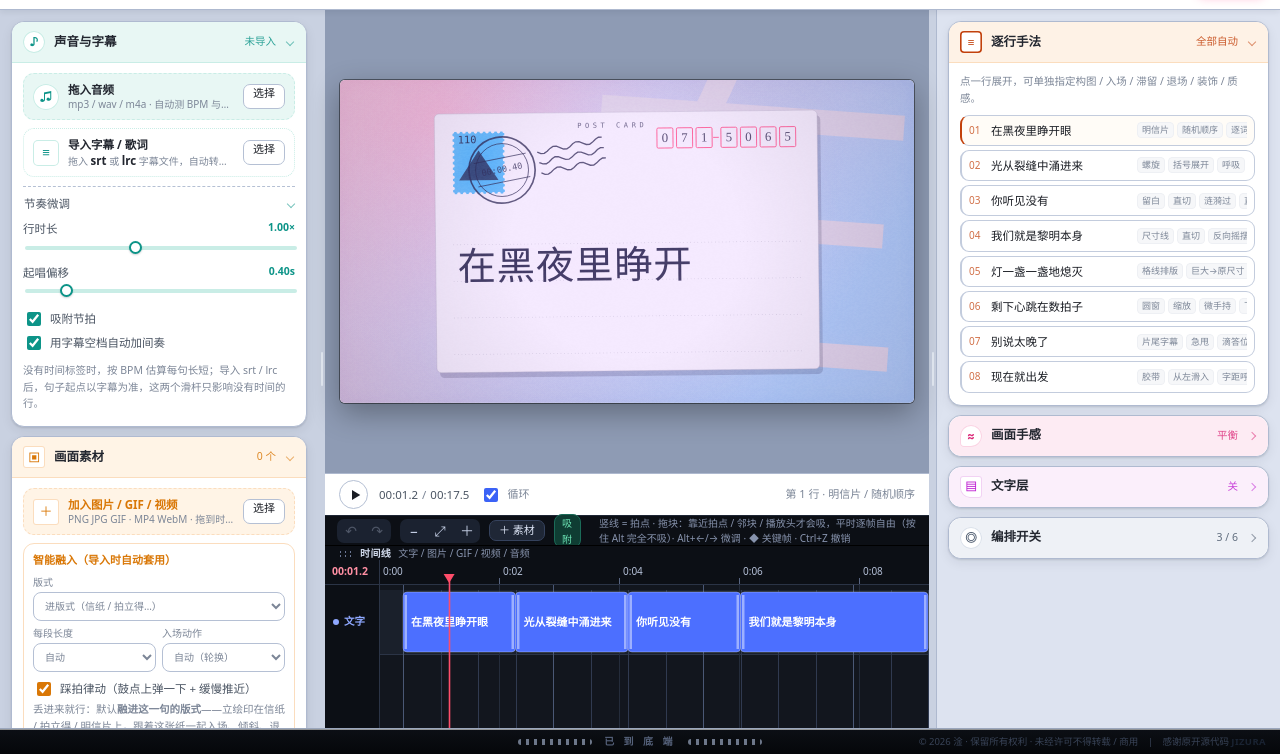
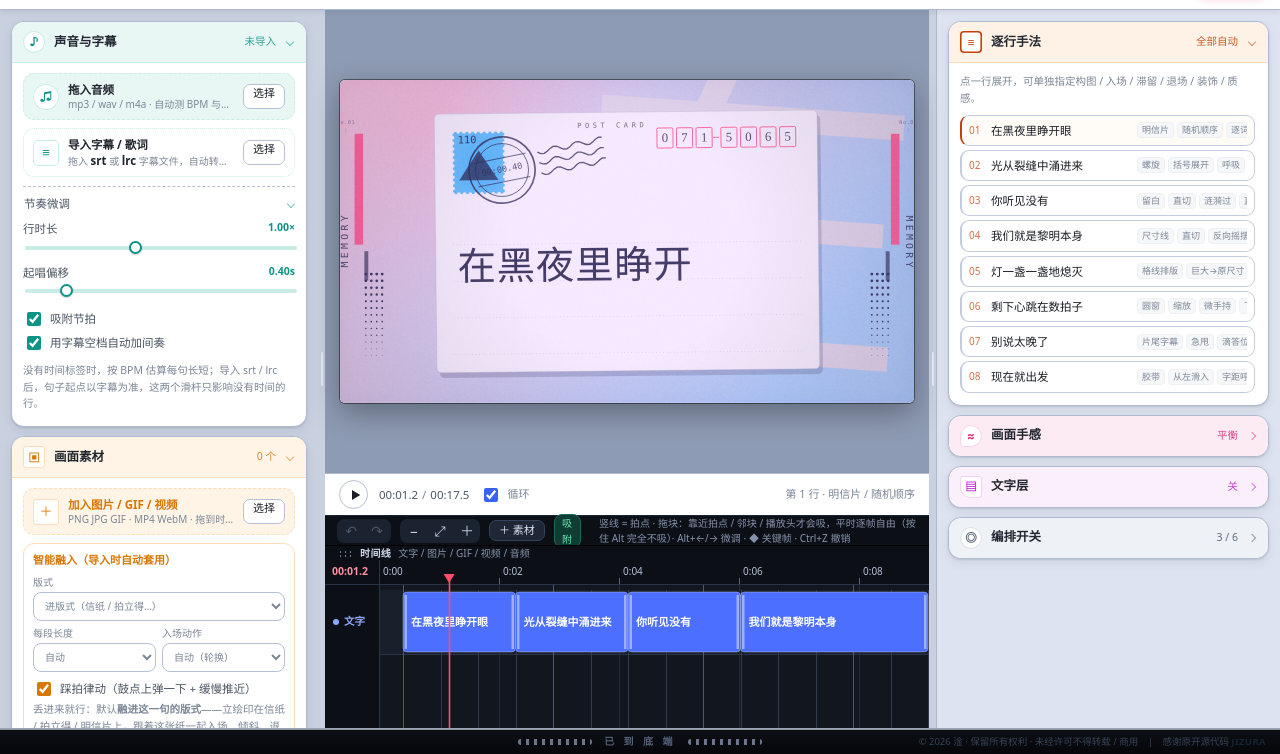
Before and after one commit to 1075165623/zimian-studio, a plain HTML site: page index.html in a window 1280 px wide. Shown: the part 46-800 px from the top of the page. Drawn offline with Linux system fonts and the light colour scheme.

Commit message:
单薄版式重做：素材拖到哪句就吸到哪句（拍立得的照片窗能直接嵌素材）；19 种纸片版式在纸外自动补竖排英文 / 色块 / 网点

```diff
--- a/app/studio.js
+++ b/app/studio.js
@@ -134,7 +134,7 @@ function boot() {
   syncMediaState();
 
   // 效果库（app/catalog.js）用这几个入口；先挂上再生成，出问题也不会让整页卡死
-  S.api = { replan, setOverride, toast, targetLine, applySubText, parseCues, cuesToLrc, loadAudioFile, drawWave, loadMediaFile, addImageFiles, dropFiles, exportPNG, tlGeom, drawTimeline, removeMedia, selectMedia, draw, drawMediaOverlay, drawMediaUnder, undo, redo };
+  S.api = { replan, setOverride, toast, targetLine, applySubText, parseCues, cuesToLrc, loadAudioFile, drawWave, loadMediaFile, addImageFiles, dropFiles, exportPNG, tlGeom, drawTimeline, removeMedia, selectMedia, draw, drawMediaOverlay, drawMediaUnder, undo, redo, snapSlotDrop: dropSlotClip };
 
   replan();
   commit(); syncHistBtns();          // 历史的第 0 步：刚打开时的样子
@@ -930,17 +930,14 @@ function bindTimeline() {
         S.mediaSel = i;
         syncMediaList();
         pause();
-        if (m.inLayout && !m.orphan) {           // 融进版式：时间是这一句歌词的，不能在时间线上随便拖
+        if (m.inLayout && !m.orphan) {           // 融进版式：也能拖 —— 松手时自动吸附到落点那一句（素材落在哪行就绑哪行）
           TL.sel = { kind: 'media', i };
           syncMediaInsp();
-          drawTimeline();
-          toast('它融在这一句的版式里，时长跟着歌词走 —— 想自由拖动先点「改成自由层」');
-          return;
         }
         base = { start: m.start, dur: m.dur, lane: m.lane | 0 };
       }
       TL.sel = { kind: hit.kind, i };
-      drag = { hit, x0: p.x, y0: p.y, pps: G.pps, laneH: TL.laneH, base, moved: false, lane0: base.lane | 0 };
+      drag = { hit, x0: p.x, y0: p.y, pps: G.pps, laneH: TL.laneH, base, moved: false, lane0: base.lane | 0, slot: hit.kind === 'media' && !!S.media[i].inLayout && !S.media[i].orphan };
       if (hit.kind === 'text') seek(base.start + 0.01);
     } else if (hit) {
       drag = { scrub: true };
@@ -1013,11 +1010,11 @@ function bindTimeline() {
     } else if (h.kind === 'media') {
       const m = S.media[h.i];
       if (!m) { drag = null; return; }
-      if (m.inLayout && !m.orphan) { drag = null; return; }
       if (h.edge === 'body') {
         m.start = J.clamp(magSnapSpan(b.start + dt, b.dur, { kind: 'media', i: h.i }), 0, Math.max(0, G.dur - 0.2));
         // 上下拖动换轨道
         m.lane = J.clamp(drag.lane0 + Math.round(dy / drag.laneH), 0, TL.maxLane);
+        if (drag.slot) snapSlotLive(m);              // 融在版式里的：拖着就直接吸到落点那一句
       } else if (h.edge === 'right') {
         m.dur = J.clamp(magSnapSpan(b.start + b.dur + dt, 0, { kind: 'media', i: h.i }) - m.start, 0.3, Math.max(0.3, G.dur - m.start));
       } else {
@@ -1038,6 +1035,8 @@ function bindTimeline() {
       if (h.kind === 'text') {
         clearTimeout(bindTimeline._t);
         replan();
+      } else if (h.kind === 'media' && drag.moved && drag.slot) {
+        dropSlotClip(S.media[h.i]);              // 松手：素材落在哪一句，就绑到哪一句
       }
     }
     drag = null;
@@ -1998,6 +1997,46 @@ function unbindSlot(m) {
   if (m.layout === 'slot') m.layout = 'auto';
   syncSlotLines();
   return m;
+}
+
+/* 拖完松手：把已经融进版式的素材重新绑到「落点那一句」（不重置大小 / 位置，只换句子和时长） */
+function attachSlot(m, cut) {
+  const names = slotNamesOf(cut.layout);
+  const keep = m.slotName && names.includes(m.slotName) && freeSlotName(cut.line, cut.layout, m) === m.slotName;
+  m.slotName = keep ? m.slotName : (freeSlotName(cut.line, cut.layout, m) || names[0] || 'photo');
+  m.inLayout = true; m.orphan = false; m.line = cut.line | 0;
+  m.start = cut.start;
+  m.dur = Math.max(0.2, cut.end - cut.start);
+  if (!Array.isArray(S.project.slotLines)) S.project.slotLines = [];
+  if (!S.project.slotLines.includes(m.line)) S.project.slotLines.push(m.line);
+  return m;
+}
+
+/* 拖动中：起点落在哪一句，就先把时长贴到那一句（松手再真正绑） */
+function snapSlotLive(m) {
+  if (!S.plan) return;
+  const cut = J.cutAt(S.plan, m.start + 0.005);
+  if (!cut || cut.line < 0) return;
+  const L = J.LAYOUTS[cut.layout];
+  if (!L || !L.slot) return;
+  m.start = cut.start;
+  m.dur = Math.max(0.2, cut.end - cut.start);
+}
+
+function dropSlotClip(m) {
+  if (!m || !S.plan) return;
+  const cut = J.cutAt(S.plan, m.start + 0.005);
+  const L = cut && cut.line >= 0 ? J.LAYOUTS[cut.layout] : null;
+  if (L && L.slot) {
+    const moved = m.line !== cut.line || m.orphan;
+    attachSlot(m, cut);
+    replan();
+    if (moved) toast('已吸附到第 ' + (cut.line + 1) + ' 句 · 时长跟着这一句走');
+    return;
+  }
+  unbindSlot(m);
+  replan();
+  toast('这里没有能放素材的版式 · 先当自由层放着，选中后还能「放进这一句」');
 }
 
 /* 由 S.media 反推「哪几行要版式插槽」，planner 会优先给这些行挑能放素材的版式 */
--- a/engine/09_render.js
+++ b/engine/09_render.js
@@ -410,6 +410,10 @@ class Renderer {
     if (env.layer === 'back') return null;                // 後景だけ: the lyrics and the front decorations go to the other layer
     let bb = null;
     try { bb = L.render(env); } catch (e) { console.warn('layout', cut.layout, e); }
+    // 两侧补白：能嵌素材的纸片版式（拍立得 / 信纸 / 明信片…）量出纸的边缘，只在纸外面画
+    if (bb && L.slot && !L.noGarnish && J.garnishSides && !env.zone) {
+      try { J.garnishSides(env, { band: bb }); } catch (e) { console.warn('garnish', e); }
+    }
     for (const d of decor) { const D = J.DECOR[d.id]; if (D && D.layer === 'front') try { D.draw(env, bb, d); } catch (e) { console.warn(e); } }
     return bb;
   }
--- /dev/null
+++ b/engine/11s_garnish.js
@@ -0,0 +1,111 @@
+/* ============================================================
+   字面工房 — 两侧补白（garnish）
+
+   给「画面中间一张纸 / 一张照片、左右空荡荡」的版式用：
+   竖排英文 + 色块 + 网点 + 编号，贴着左右两边排。
+
+      J.garnishSides(env, { band: bb })
+
+   band = 版式这一帧画出来的包围盒。有了它，补白只会画在纸外面
+   （左／右两条带子里，越窄就自动减内容），不会压在纸上。
+   只在横画幅、只在主画面上画一遍。
+   ============================================================ */
+(() => {
+'use strict';
+
+const F = env => (env.st.fonts.mono && env.st.fonts.mono[0]) || (env.st.fonts.body && env.st.fonts.body[0]) || 'gothic_med';
+const CJK = /[\u3040-\u30ff\u3400-\u9fff\uf900-\ufaff]/;
+
+function romaOf(env) {
+  const t = String((env.cut && env.cut.text) || '').replace(/\s+/g, '');
+  if (!t) return '';
+  if (!CJK.test(t)) return t.toUpperCase();
+  const r = J.romaji ? J.romaji(t) : null;
+  return r ? r.toUpperCase() : '';
+}
+
+/* 网点条：越往下越小，像印出来的半调 */
+function dots(ctx, x, y, w, h, r, col, a, rows, cols) {
+  if (a <= 0.004 || w <= 0.5 || h <= 0.5) return;
+  ctx.save();
+  ctx.globalAlpha = a; ctx.fillStyle = col;
+  ctx.beginPath();
+  const sx = w / Math.max(1, cols - 1), sy = h / Math.max(1, rows - 1);
+  for (let j = 0; j < rows; j++) {
+    const k = 1 - j / Math.max(1, rows - 1);
+    for (let i = 0; i < cols; i++) {
+      const rr = r * (0.35 + k * 0.95);
+      if (rr <= 0.2) continue;
+      ctx.moveTo(x + i * sx + rr, y + j * sy);
+      ctx.arc(x + i * sx, y + j * sy, rr, 0, J.TAU);
+    }
+  }
+  ctx.fill();
+  ctx.restore();
+}
+
+J.garnishSides = (env, o = {}) => {
+  const { W, H, sc, ctx } = env;
+  if (!W || !H || !sc) return;
+  if (env.pass && env.pass !== 'main') return;                 // 只画一遍：补白不参与色差重影
+  if (H > W * 1.06) return;                                    // 竖画幅：纸已经占满，不加
+  const a0 = J.clamp((env.lt - 0.22) / 0.5) * (1 - J.clamp((env.pOut - 0.25) / 0.75));
+  if (a0 <= 0.012) return;
+  const a = a0 * (o.alpha == null ? 1 : o.alpha);
+  const U = Math.min(W, H);
+
+  // 纸的左右边界：给了包围盒就用它，没有就默认左右各 22%
+  const bb = o.band || null;
+  const pad = U * 0.018;
+  const lEdge = bb ? J.clamp(bb.x0 - pad, 0, W) : W * 0.22;
+  const rEdge = bb ? J.clamp(bb.x1 + pad, 0, W) : W * 0.78;
+  const bands = [];
+  if (lEdge > W * 0.075) bands.push({ dir: -1, x0: 0, x1: lEdge });
+  if (W - rEdge > W * 0.075) bands.push({ dir: 1, x0: rEdge, x1: W });
+  if (!bands.length) return;
+
+  const label = (o.text != null ? String(o.text) : romaOf(env)) || 'MEMORY';
+  const accent = o.color || sc.accent || sc.fg;
+  const ink = J.lum(sc.bg || '#ffffff') < 0.5 ? (sc.fg || '#fff') : (sc.ink || sc.fg || '#111');
+  const sub = sc.sub || ink;
+  const num = 'No.' + String(Math.max(0, (env.cut.line | 0) + 1)).padStart(2, '0');
+  const font = F(env);
+
+  for (const b of bands) {
+    const bw = b.x1 - b.x0;
+    if (bw < U * 0.02) continue;
+    const outer = b.dir < 0 ? b.x0 : b.x1;       // 贴画面外沿的那一边
+    const cur = v => outer - b.dir * v;          // 从外沿往里量
+    const seg = (d0, d1, y, h, col, al) =>
+      env.rect(Math.min(cur(d0), cur(d1)), y, Math.abs(d1 - d0), h, col, al, false);
+
+    // 按带子宽度排：英文 → 色块 → 网点，越窄字体越小、网点越少
+    const tSize = Math.min(U * 0.030, Math.max(9, bw * 0.18));
+    const tX = Math.max(tSize * 0.9, bw * 0.05);
+    const barX0 = tX + tSize * 0.62 + bw * 0.03;
+    const barW = Math.min(U * 0.026, Math.max(5, bw * 0.14));
+    const dotsX0 = barX0 + barW + bw * 0.03;
+    const dotsW = Math.min(bw * 0.28, U * 0.05);
+    const wide = bw > U * 0.09;
+
+    ctx.save();
+    ctx.beginPath(); ctx.rect(b.x0, 0, bw, H); ctx.clip();
+
+    // 竖排英文（自下而上）
+    env.draw({
+      text: label.slice(0, 20), font, size: tSize, x: cur(tX), y: H * 0.5,
+      rot: b.dir < 0 ? -90 : 90, track: 0.34, color: ink, alpha: a * 0.85, ghost: false,
+    });
+    // 色块：一根竖条 + 一小块压在下面
+    seg(barX0, barX0 + barW, H * 0.17, H * 0.34, accent, a * 0.92);
+    if (wide) seg(barX0 + barW + U * 0.004, barX0 + barW + U * 0.004 + U * 0.012, H * 0.53, H * 0.09, ink, a * 0.7);
+    // 网点
+    if (dotsW > U * 0.012) dots(ctx, Math.min(cur(dotsX0), cur(dotsX0 + dotsW)), H * 0.6, dotsW, H * 0.25, Math.min(U * 0.0034, dotsW * 0.09), a * 0.95, accent, 13, 4);
+    // 编号 + 一小段线
+    env.draw({ text: num, font, size: Math.min(U * 0.016, tSize * 0.9), x: cur(tX), y: H * 0.135, align: 'center', track: 0.1, color: sub, alpha: a * 0.8, ghost: false });
+    env.line([[cur(tX), H * 0.152], [cur(tX), H * 0.167]], sub, 1, a * 0.5, false);
+
+    ctx.restore();
+  }
+};
+})();
--- a/index.html
+++ b/index.html
@@ -578,6 +578,7 @@
 <script src="engine/11p_typo3.js"></script>
 <script src="engine/11q_sets.js"></script>
 <script src="engine/11r_shapes.js"></script>
+<script src="engine/11s_garnish.js"></script>
 <script src="engine/11z_more.js"></script>
 <script src="engine/12_slot.js"></script>
 <script src="engine/13_frames.js"></script>
```
Also changed, not shown: 1 other file.
